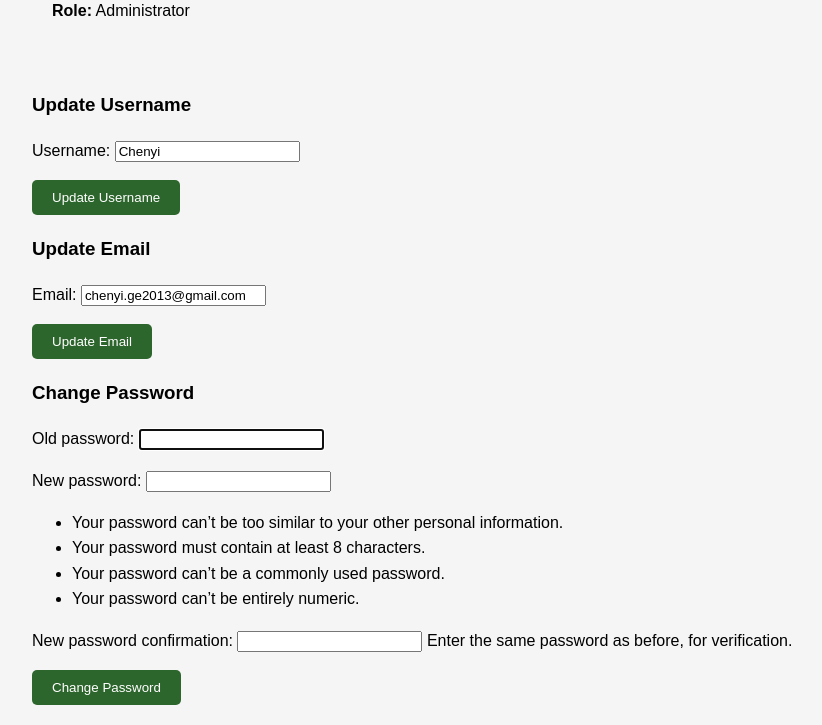
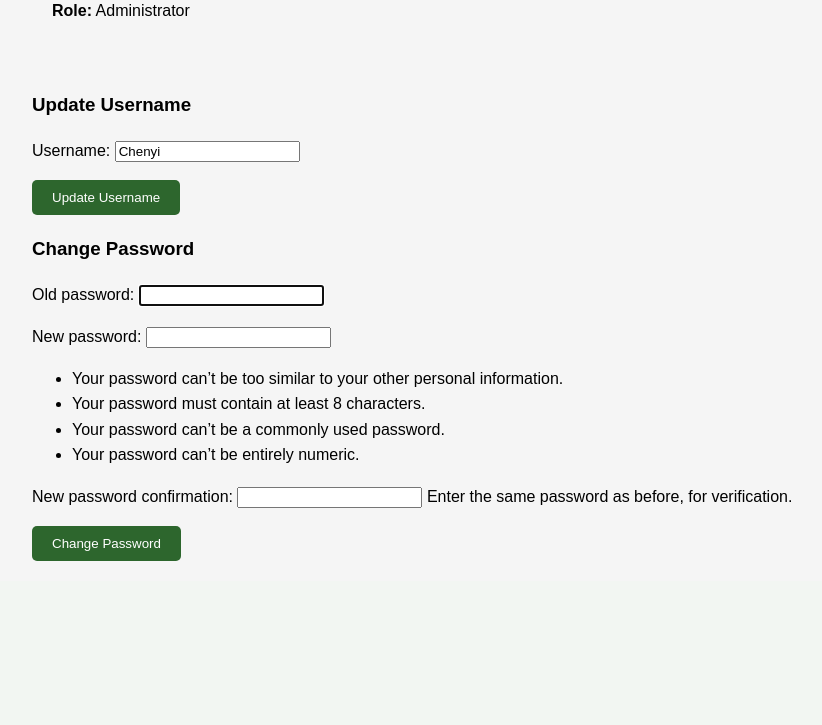
Before and after one commit to CCEG24/proj_code, a Django app: page /accounts/profile/ in a window 1280 px wide. Shown: the part 476-1201 px from the top of the page, without its empty margins (8-830 px from the left). After the commit the page ends 1037 px from the top, so only its background shows below. Run offline with Django 5.2, Linux system fonts and the light colour scheme; a user stored in the database is signed in.

Commit message:
Remove email update form

```diff
--- a/mysite/accounts/forms.py
+++ b/mysite/accounts/forms.py
@@ -30,13 +30,6 @@ class UsernameUpdateForm(forms.ModelForm):
             raise ValidationError('This username is already taken.')
         return username
 
-class EmailUpdateForm(forms.ModelForm):
-    email = forms.EmailField(required=True)
-
-    class Meta:
-        model = User
-        fields = ['email']
-
 class CustomPasswordChangeForm(PasswordChangeForm):
     class Meta:
         model = User
--- a/mysite/accounts/templates/accounts/profile.html
+++ b/mysite/accounts/templates/accounts/profile.html
@@ -24,15 +24,6 @@
                 {% csrf_token %}
                 {{ username_form.as_p }}
                 <button type="submit" name="update_username" class="btn">Update Username</button>
-            </form>
-        </div>
-
-        <div class="form-section">
-            <h3>Update Email</h3>
-            <form method="post">
-                {% csrf_token %}
-                {{ email_form.as_p }}
-                <button type="submit" name="update_email" class="btn">Update Email</button>
             </form>
         </div>
 
--- a/mysite/accounts/views.py
+++ b/mysite/accounts/views.py
@@ -2,7 +2,7 @@ from django.shortcuts import render, redirect
 from django.contrib.auth import login, logout, authenticate, update_session_auth_hash
 from django.contrib import messages
 from django.contrib.auth.decorators import login_required
-from .forms import CustomUserCreationForm, UsernameUpdateForm, EmailUpdateForm, CustomPasswordChangeForm
+from .forms import CustomUserCreationForm, UsernameUpdateForm, CustomPasswordChangeForm
 from django.contrib.auth.models import User
 
 # Create your views here.
@@ -69,14 +69,6 @@ def profile_view(request):
                 return redirect('accounts:profile')
             else:
                 messages.error(request, 'Please correct the error below.')
-        elif 'update_email' in request.POST:
-            email_form = EmailUpdateForm(request.POST, instance=user)
-            if email_form.is_valid():
-                email_form.save()
-                messages.success(request, 'Your email has been updated!')
-                return redirect('accounts:profile')
-            else:
-                messages.error(request, 'Please correct the error below.')
         elif 'change_password' in request.POST:
             password_form = CustomPasswordChangeForm(user, request.POST)
             if password_form.is_valid():
@@ -88,7 +80,6 @@ def profile_view(request):
                 messages.error(request, 'Please correct the error below.')
     else:
         username_form = UsernameUpdateForm(instance=user)
-        email_form = EmailUpdateForm(instance=user)
         password_form = CustomPasswordChangeForm(user)
 
     context = {
@@ -98,7 +89,6 @@ def profile_view(request):
         'last_login': user.last_login.strftime('%B %d, %Y %H:%M') if user.last_login else 'Never',
         'is_superuser': user.is_superuser,
         'username_form': username_form,
-        'email_form': email_form,
         'password_form': password_form,
     }
     return render(request, 'accounts/profile.html', context)
```
